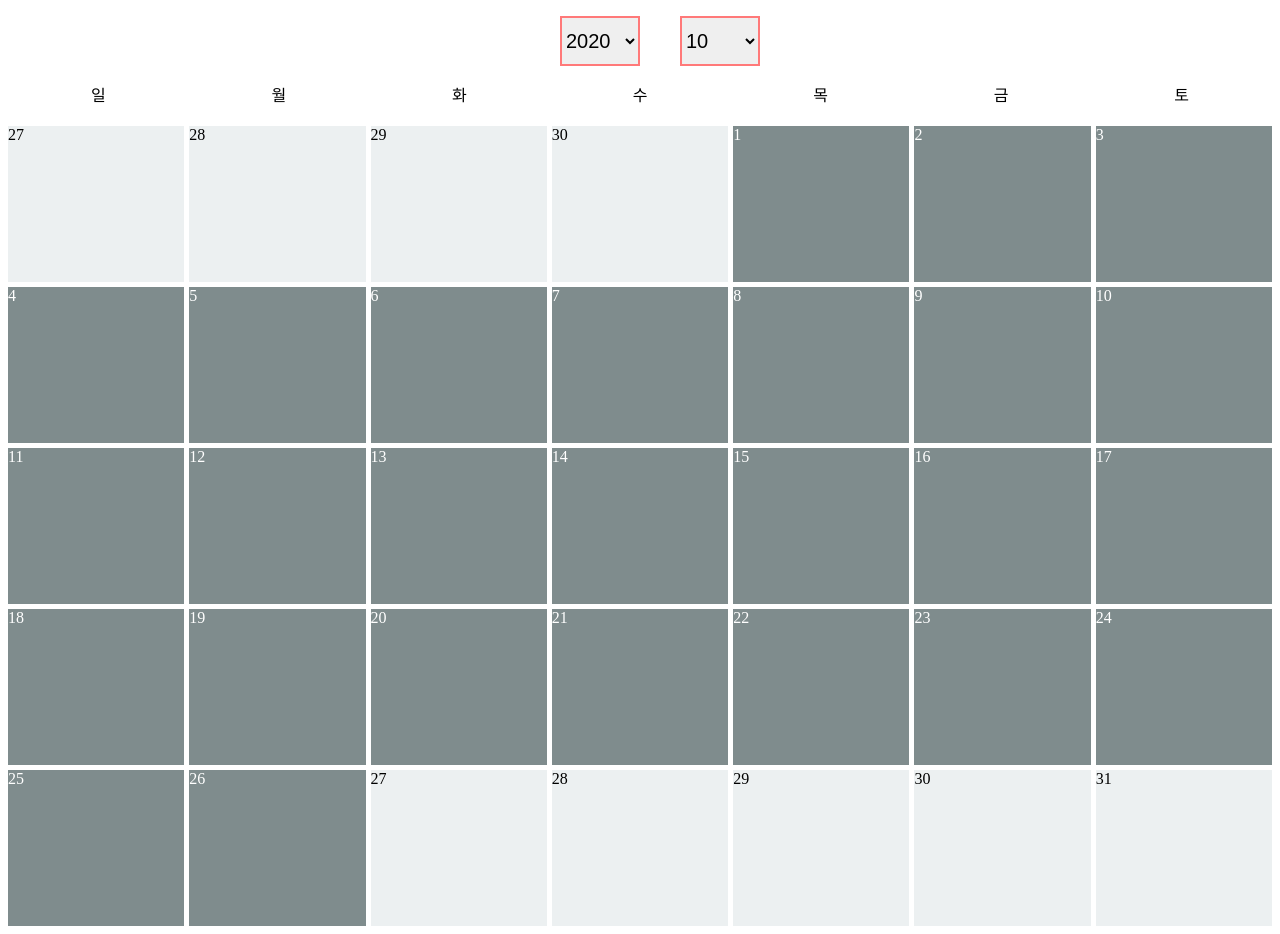
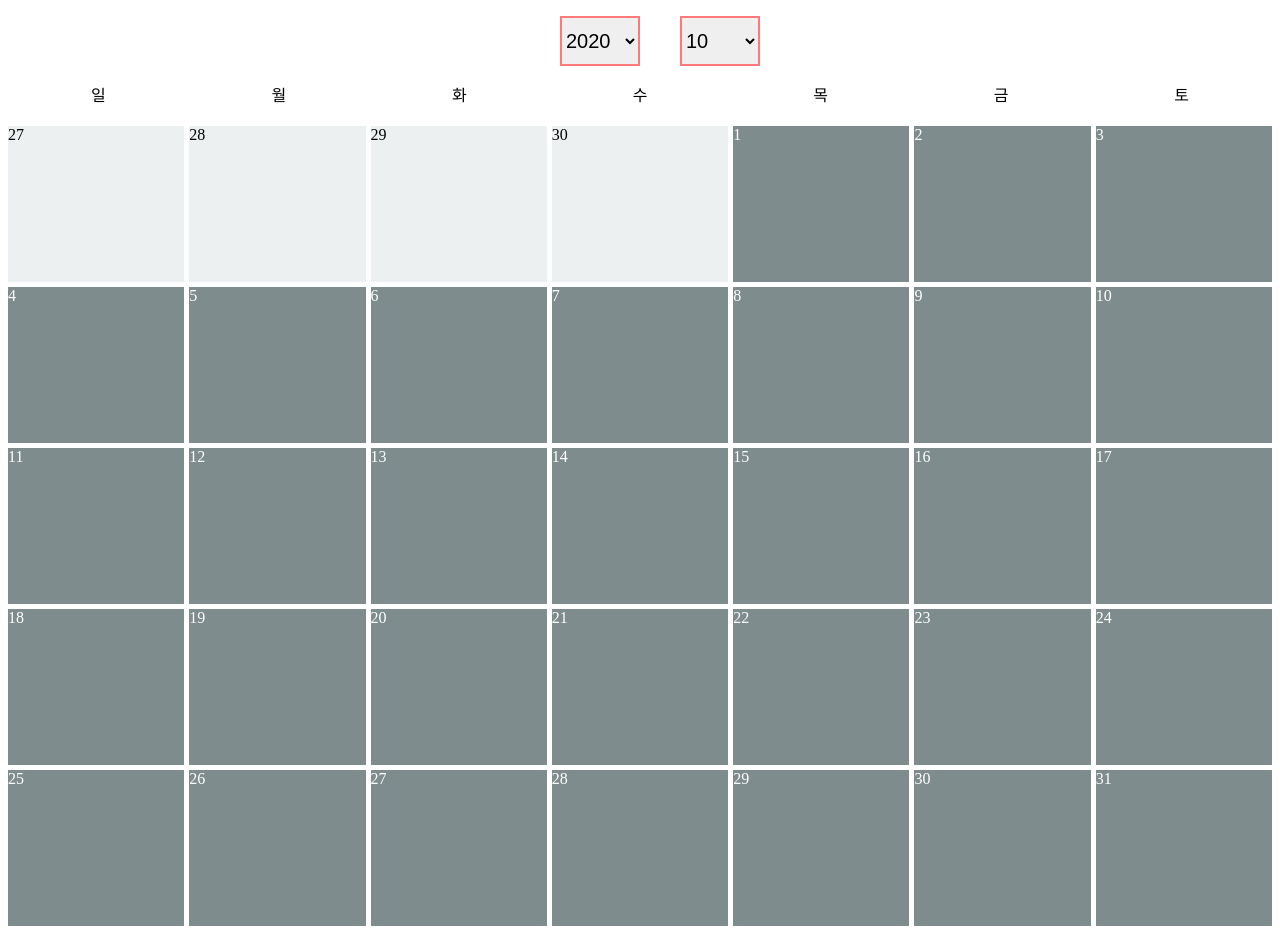
Before and after one commit to auddnjs2008/react-calender, a React (Create React App) app: page / in a window 1280 px wide. Built offline with nearby package versions, Linux system fonts and the light colour scheme.

Commit message:
api로 이미지 불러오기 성공

```diff
--- /dev/null
+++ b/src/components/Loader.js
@@ -0,0 +1,21 @@
+import React from "react";
+import styled from "styled-components";
+import Nasa from "../../src/Nasa.jpg";
+
+const Container=styled.div`
+    width:100vw;
+    height:100vh;
+    background-color:black;
+    display:flex;
+    justify-content:center;
+    align-items:center;
+`;
+
+
+const Loader=()=>
+        <Container>
+            <img src={Nasa}/>
+        </Container>
+
+
+export default Loader;
--- a/src/routes/Detail/DetailContainer.js
+++ b/src/routes/Detail/DetailContainer.js
@@ -1,6 +1,8 @@
 import React from "react";
 import { getImages } from "../../api";
 import DetailPresenter from "./DetailPresenter";
+
+
 
 export default class extends React.Component{
     state={
@@ -9,17 +11,13 @@ export default class extends React.Component{
         error:null,
     }
 
-    handleClick =()=>{
-        console.log("lala");
-    }
+
 
     async componentDidMount(){
-        const Key = window.location.href.split("/#/")[1];
-        console.log(Key);
+        const Key =window.location.href.split("/#/")[1];
         try{
-            const{data} = await getImages.images(Key)
-
-            this.setState({data});
+            const {data} = await getImages.images(Key)
+            this.setState({data:data});
         }catch(error){
             this.setState({error:"Can't find Image"})
         }finally{
@@ -29,11 +27,12 @@ export default class extends React.Component{
 
     render(){
         const {data,loading,error}=this.state
+        console.log(data);
         return <DetailPresenter
             data={data}
             loading={loading}
             error={error}
-            handleClick={this.handleClick}
+
         ></DetailPresenter>
     }
 }
--- a/src/routes/Detail/DetailPresenter.js
+++ b/src/routes/Detail/DetailPresenter.js
@@ -1,11 +1,13 @@
 import React from "react";
 import styled from "styled-components";
 import PropTypes from "prop-types";
-
+import Loader from "../../components/Loader";
 const Container =styled.div``;
 
-const DetailPresenter=({data,loading,error,handleClick})=>
-    <Container onClick={handleClick}>
+const DetailPresenter=({data,loading,error})=>
+loading ?
+    <Loader/>:
+    <Container>
         <img src={data.url}/>
     </Container>;
 
@@ -14,7 +16,7 @@ DetailPresenter.propTypes={
     data:PropTypes.object,
     loading:PropTypes.bool,
     error:PropTypes.string,
-    handleClick:PropTypes.func
+
 }
 
 
--- a/src/routes/Home/HomeContainer.js
+++ b/src/routes/Home/HomeContainer.js
@@ -8,7 +8,7 @@ export default class extends React.Component{
         //year,month day는 서브밋할때 마다 업데이트
         year: day.getFullYear(),
         month:day.getMonth()+1,
-        day:day.getDate(),
+        day:null,
         yearArray:[],
         monthArray:[1,2,3,4,5,6,7,8,9,10,11,12],
         dayArray:[],
@@ -69,8 +69,7 @@ export default class extends React.Component{
 
      componentDidMount(){
         //마지막 날짜 구하기
-        const{ year,month,yearArray,dayArray,startIndex}=this.state;
-
+        const{ year,month,day,yearArray,dayArray,startIndex}=this.state;
         const newStartIndex=new Date(year,month-1,1).getDay();
 
 
@@ -88,7 +87,6 @@ export default class extends React.Component{
         // 날짜도 포함되야 한다.
 
         const ThisMonth = new Date(year,month,0).getDay();
-
 
 
         for(let i=2000; i<=year; i++){
@@ -113,7 +111,8 @@ export default class extends React.Component{
         }
 
 
-        this.setState({yearArray,dayArray,startIndex:newStartIndex});
+
+        this.setState({yearArray,dayArray,day:lastDay,startIndex:newStartIndex});
     }
 
 
```
Also changed, not shown: src/Nasa.jpg (added).
